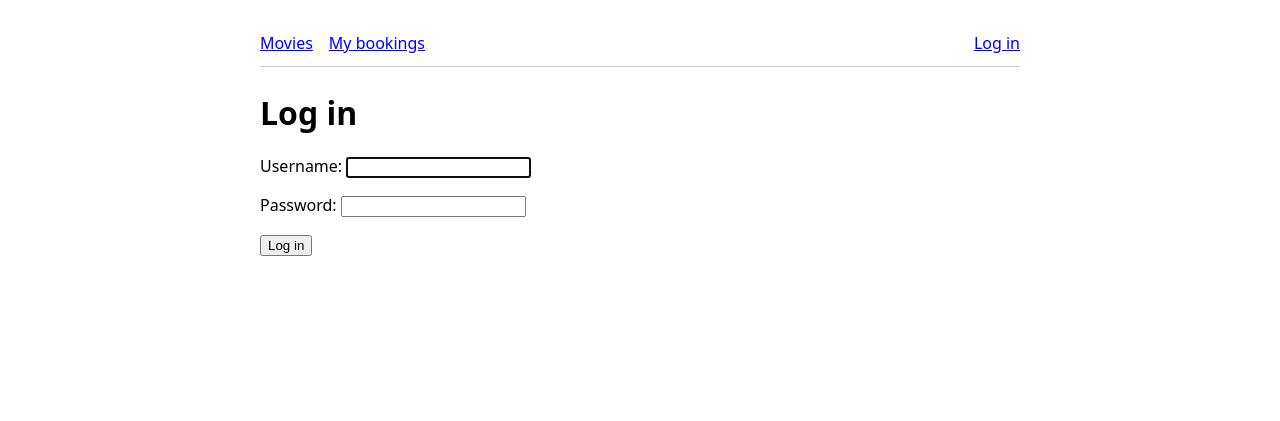
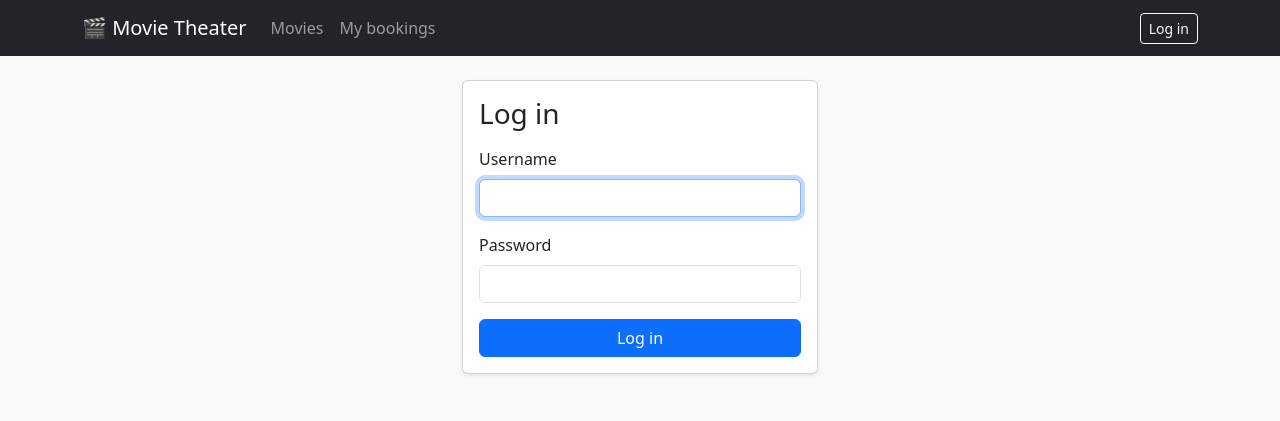
Before and after one commit to fmcmeans25/cs4300, a Django app: page /accounts/login/ in a window 1280 px wide. Shown: the top 421 px of the page. Run offline with Django 4.2, Linux system fonts and the light colour scheme.

Commit message:
Add README, Bootstrap templates, seed_demo tests

```diff
--- a/homework2/bookings/templates/bookings/base.html
+++ b/homework2/bookings/templates/bookings/base.html
@@ -2,43 +2,46 @@
 <html lang="en">
 <head>
   <meta charset="utf-8">
+  <meta name="viewport" content="width=device-width, initial-scale=1">
   <title>{% block title %}Movie Theater{% endblock %}</title>
-  <style>
-    body { font-family: system-ui, sans-serif; max-width: 760px; margin: 2rem auto; padding: 0 1rem; }
-    nav { display: flex; gap: 1rem; align-items: center; border-bottom: 1px solid #ccc; padding-bottom: .75rem; margin-bottom: 1.5rem; }
-    nav form { display: inline; margin-left: auto; }
-    .messages { list-style: none; padding: 0; }
-    .messages li { padding: .5rem .75rem; margin-bottom: .5rem; border-radius: 4px; background: #eef; }
-    .messages .error { background: #fdd; }
-    .messages .success { background: #dfd; }
-    .seats { display: grid; grid-template-columns: repeat(auto-fill, minmax(90px, 1fr)); gap: .5rem; }
-    .seats label { border: 1px solid #aaa; border-radius: 4px; padding: .5rem; text-align: center; }
-    .seats .taken { background: #eee; color: #888; }
-    table { border-collapse: collapse; width: 100%; }
-    th, td { border-bottom: 1px solid #ddd; padding: .5rem; text-align: left; }
-  </style>
+  <link href="https://cdn.jsdelivr.net/npm/bootstrap@5.3.3/dist/css/bootstrap.min.css" rel="stylesheet">
 </head>
-<body>
-  <nav>
-    <a href="{% url 'movie_list' %}">Movies</a>
-    <a href="{% url 'booking_history' %}">My bookings</a>
+<body class="bg-light">
+  <nav class="navbar navbar-expand-lg navbar-dark bg-dark mb-4">
+    <div class="container">
+      <a class="navbar-brand" href="{% url 'movie_list' %}">&#127916; Movie Theater</a>
+      <button class="navbar-toggler" type="button" data-bs-toggle="collapse" data-bs-target="#nav"
+              aria-controls="nav" aria-expanded="false" aria-label="Toggle navigation">
+        <span class="navbar-toggler-icon"></span>
+      </button>
+      <div class="collapse navbar-collapse" id="nav">
+        <ul class="navbar-nav me-auto">
+          <li class="nav-item"><a class="nav-link" href="{% url 'movie_list' %}">Movies</a></li>
+          <li class="nav-item"><a class="nav-link" href="{% url 'booking_history' %}">My bookings</a></li>
+        </ul>
         {% if user.is_authenticated %}
-      <form method="post" action="{% url 'logout' %}">
+          <form method="post" action="{% url 'logout' %}" class="d-flex align-items-center gap-2 mb-0">
             {% csrf_token %}
-        <span>{{ user.username }}</span>
-        <button type="submit">Log out</button>
+            <span class="navbar-text">{{ user.username }}</span>
+            <button type="submit" class="btn btn-outline-light btn-sm">Log out</button>
           </form>
         {% else %}
-      <a href="{% url 'login' %}" style="margin-left:auto">Log in</a>
+          <a href="{% url 'login' %}" class="btn btn-outline-light btn-sm">Log in</a>
         {% endif %}
+      </div>
+    </div>
   </nav>
 
-  {% if messages %}
-    <ul class="messages">
-      {% for message in messages %}<li class="{{ message.tags }}">{{ message }}</li>{% endfor %}
-    </ul>
-  {% endif %}
+  <main class="container pb-5">
+    {% for message in messages %}
+      <div class="alert alert-{% if message.tags == 'error' %}danger{% else %}{{ message.tags }}{% endif %}" role="alert">
+        {{ message }}
+      </div>
+    {% endfor %}
 
     {% block content %}{% endblock %}
+  </main>
+
+  <script src="https://cdn.jsdelivr.net/npm/bootstrap@5.3.3/dist/js/bootstrap.bundle.min.js"></script>
 </body>
 </html>
--- a/homework2/bookings/templates/registration/login.html
+++ b/homework2/bookings/templates/registration/login.html
@@ -1,11 +1,29 @@
 {% extends "bookings/base.html" %}
 {% block title %}Log in{% endblock %}
 {% block content %}
-  <h1>Log in</h1>
-  <form method="post">
-    {% csrf_token %}
-    {{ form.as_p }}
-    <input type="hidden" name="next" value="{{ next }}">
-    <button type="submit">Log in</button>
-  </form>
+  <div class="row justify-content-center">
+    <div class="col-md-6 col-lg-4">
+      <div class="card shadow-sm">
+        <div class="card-body">
+          <h1 class="h3 mb-3">Log in</h1>
+          {% if form.errors %}
+            <div class="alert alert-danger">Invalid username or password.</div>
+          {% endif %}
+          <form method="post">
+            {% csrf_token %}
+            <div class="mb-3">
+              <label for="id_username" class="form-label">Username</label>
+              <input type="text" name="username" id="id_username" class="form-control" required autofocus>
+            </div>
+            <div class="mb-3">
+              <label for="id_password" class="form-label">Password</label>
+              <input type="password" name="password" id="id_password" class="form-control" required>
+            </div>
+            <input type="hidden" name="next" value="{{ next }}">
+            <button type="submit" class="btn btn-primary w-100">Log in</button>
+          </form>
+        </div>
+      </div>
+    </div>
+  </div>
 {% endblock %}
```
Also changed, not shown: homework2/bookings/templates/bookings/booking_history.html (+14 -7 lines), homework2/bookings/templates/bookings/movie_list.html (+22 -11 lines), homework2/bookings/templates/bookings/seat_booking.html (+14 -10 lines), homework2/bookings/tests.py (+29 -0 lines), homework2/README.md (added). Lines whose indentation alone changed are shown as unchanged.
